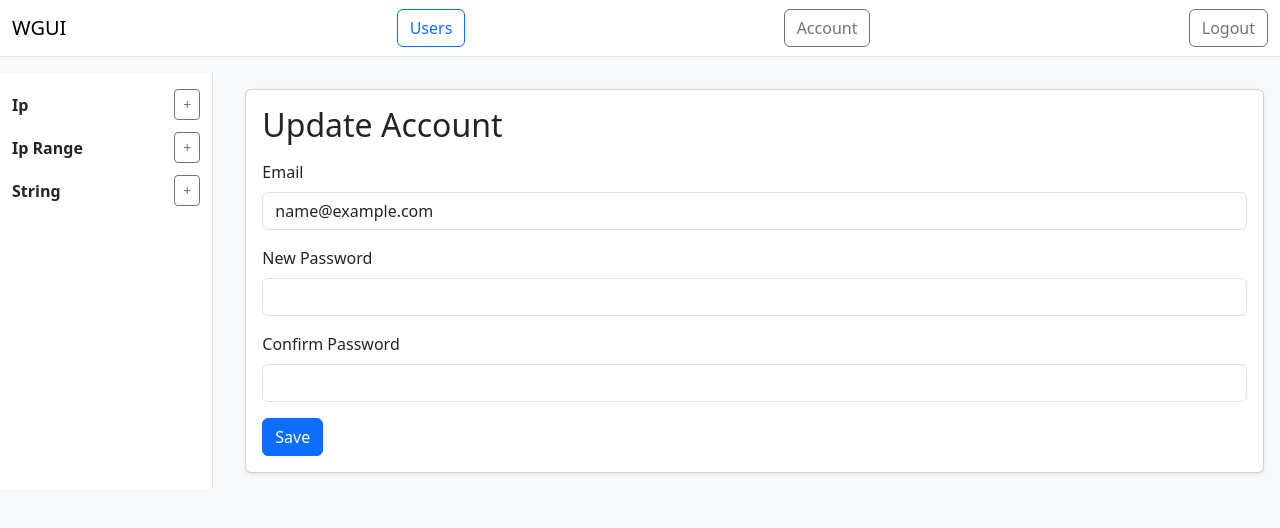
After one commit to Alppkr/WGUI, a Flask app: page /account in a window 1280 px wide. The commit adds this page. Shown: the top 528 px of the page. Run offline with Flask 3, Linux system fonts and the light colour scheme; the visitor is signed in with stand-in values (Sample User, id 1); tables that the repository leaves empty hold one stand-in row (values such as "Sample post"); parts of the project's set-up code (start-up, migrations or seed data) failed here and were passed over.

Commit message:
Add account management

```diff
--- a/wgui/auth/forms.py
+++ b/wgui/auth/forms.py
@@ -1,8 +1,17 @@
 from flask_wtf import FlaskForm
 from wtforms import StringField, PasswordField
-from wtforms.validators import DataRequired
+from wtforms.validators import DataRequired, Email, Optional, EqualTo
 
 
 class LoginForm(FlaskForm):
     username = StringField('Username', validators=[DataRequired()])
     password = PasswordField('Password', validators=[DataRequired()])
+
+
+class UpdateAccountForm(FlaskForm):
+    email = StringField('Email', validators=[Optional(), Email()])
+    password = PasswordField('New Password', validators=[Optional()])
+    confirm_password = PasswordField(
+        'Confirm Password',
+        validators=[Optional(), EqualTo('password', message='Passwords must match')],
+    )
--- a/wgui/auth/routes.py
+++ b/wgui/auth/routes.py
@@ -1,8 +1,9 @@
 from flask import Blueprint, render_template, redirect, url_for, flash, session, request
-from werkzeug.security import check_password_hash
+from werkzeug.security import check_password_hash, generate_password_hash
 from ..models import User
-from .forms import LoginForm
-from .models import LoginData
+from ..extensions import db
+from .forms import LoginForm, UpdateAccountForm
+from .models import LoginData, UpdateAccountData
 
 
 auth_bp = Blueprint('auth', __name__)
@@ -25,6 +26,7 @@ def login():
             session.permanent = True
             session['logged_in'] = True
             session['is_admin'] = user.is_admin
+            session['user_id'] = user.id
             flash('Logged in successfully.', 'success')
             return redirect(url_for('auth.index'))
         flash('Invalid credentials', 'danger')
@@ -35,5 +37,29 @@ def login():
 def logout():
     session.pop('logged_in', None)
     session.pop('is_admin', None)
+    session.pop('user_id', None)
     flash('Logged out', 'info')
     return redirect(url_for('auth.login'))
+
+
+@auth_bp.route('/account', methods=['GET', 'POST'])
+def account():
+    if not session.get('logged_in'):
+        return redirect(url_for('auth.login'))
+    form = UpdateAccountForm()
+    user = User.query.get_or_404(session.get('user_id'))
+    if request.method == 'GET':
+        form.email.data = user.email
+    if form.validate_on_submit():
+        data = UpdateAccountData(
+            email=form.email.data or None,
+            password=form.password.data or None,
+        )
+        if data.email:
+            user.email = data.email
+        if data.password:
+            user.hashed_password = generate_password_hash(data.password)
+        db.session.commit()
+        flash('Account updated', 'success')
+        return redirect(url_for('auth.account'))
+    return render_template('account.html', form=form)
--- /dev/null
+++ b/wgui/templates/account.html
@@ -0,0 +1,25 @@
+{% extends 'base.html' %}
+{% block title %}Account{% endblock %}
+{% block content %}
+<div class="card shadow-sm">
+  <div class="card-body">
+    <h2 class="card-title mb-3">Update Account</h2>
+    <form method="post">
+      {{ form.hidden_tag() }}
+      <div class="mb-3">
+        {{ form.email.label(class="form-label") }}
+        {{ form.email(class="form-control") }}
+      </div>
+      <div class="mb-3">
+        {{ form.password.label(class="form-label") }}
+        {{ form.password(class="form-control") }}
+      </div>
+      <div class="mb-3">
+        {{ form.confirm_password.label(class="form-label") }}
+        {{ form.confirm_password(class="form-control") }}
+      </div>
+      <button class="btn btn-primary" type="submit">Save</button>
+    </form>
+  </div>
+</div>
+{% endblock %}
--- a/wgui/templates/base.html
+++ b/wgui/templates/base.html
@@ -14,6 +14,7 @@
         {% if session.get('is_admin') %}
         <a class="btn btn-outline-primary me-1" href="{{ url_for('users.list_users') }}">Users</a>
         {% endif %}
+        <a class="btn btn-outline-secondary me-1" href="{{ url_for('auth.account') }}">Account</a>
         <a class="btn btn-outline-secondary" href="{{ url_for('auth.logout') }}">Logout</a>
         {% endif %}
     </div>
```
Also changed, not shown: tests/test_login.py (+34 -0 lines), wgui/auth/models.py (+7 -1 lines).
